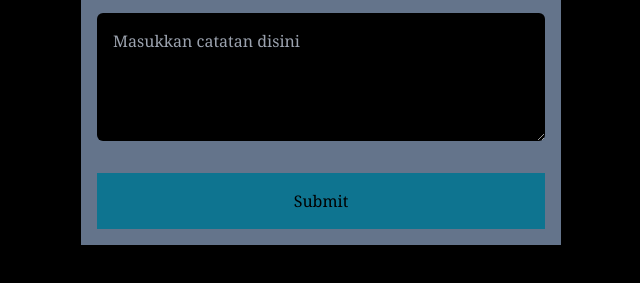
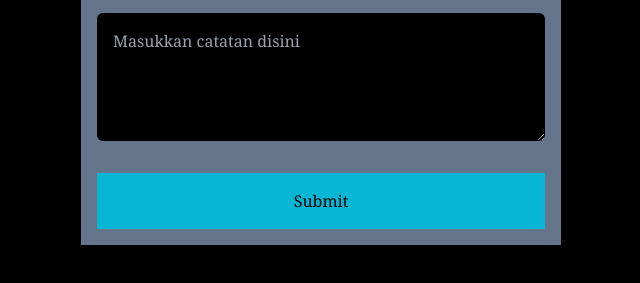
Before and after one commit to Godithiya/simple_note, a website built with Vite: page index.html in a window 1280 px wide. Shown: the part 83-366 px from the top of the page, without its empty margins (319-959 px from the left). Built offline with nearby package versions, Linux system fonts and the light colour scheme.

Commit message:
update index lagi

```diff
--- a/index.html
+++ b/index.html
@@ -13,7 +13,7 @@
         <form action="" id="formInput" class="flex flex-col gap-4">
           <label for="note">Note</label>
           <textarea name="note" id="note" placeholder="Masukkan catatan disini" required class="min-h-32 rounded-md p-4 bg-black text-white outline-none"></textarea>
-          <button type="submit" class="bg-cyan-700 text-black py-4 mt-4">Submit</button>
+          <button type="submit" class="bg-cyan-500 text-black py-4 mt-4">Submit</button>
         </form>
         <div id="parent" class="flex flex-col gap-4"></div>
       </div>
```
